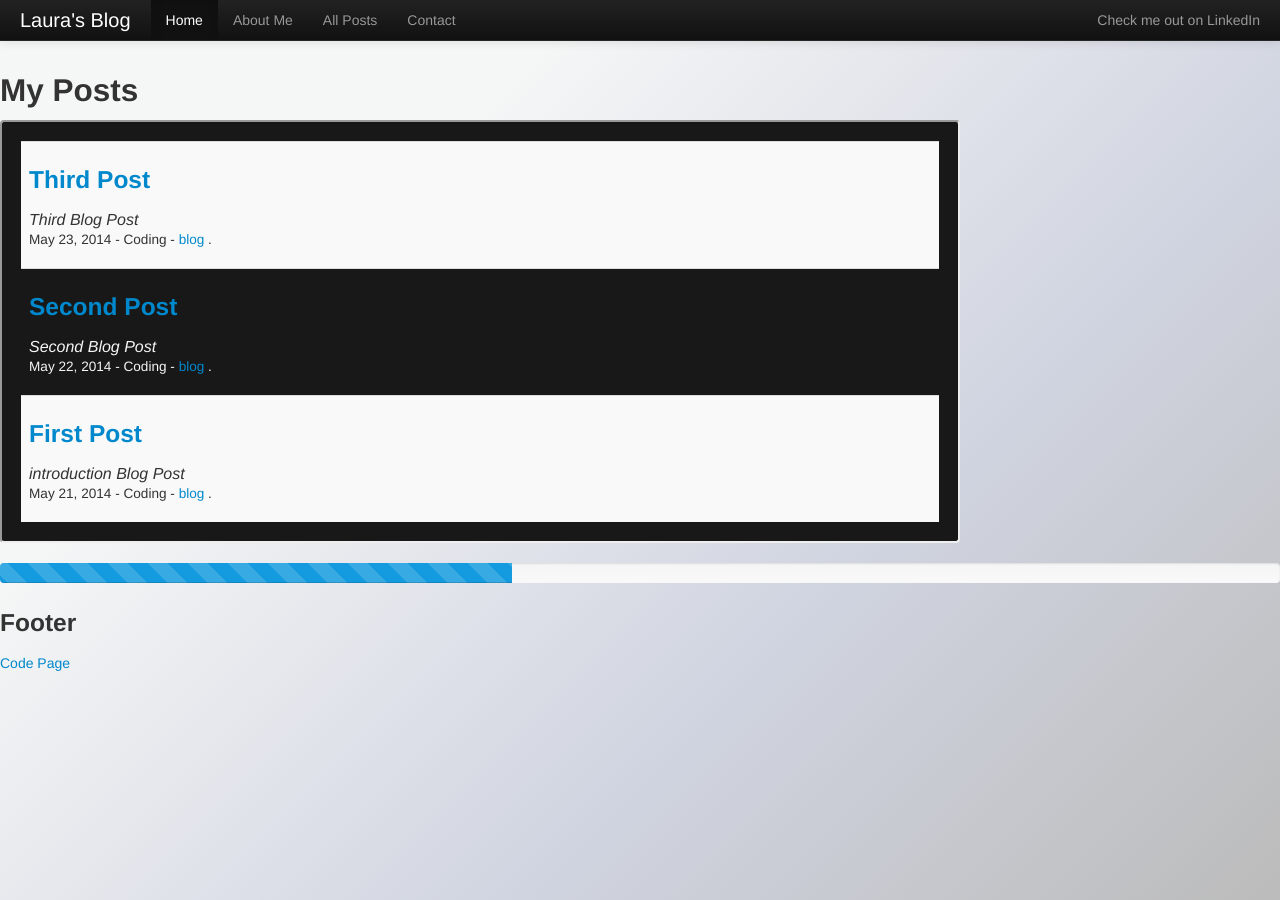
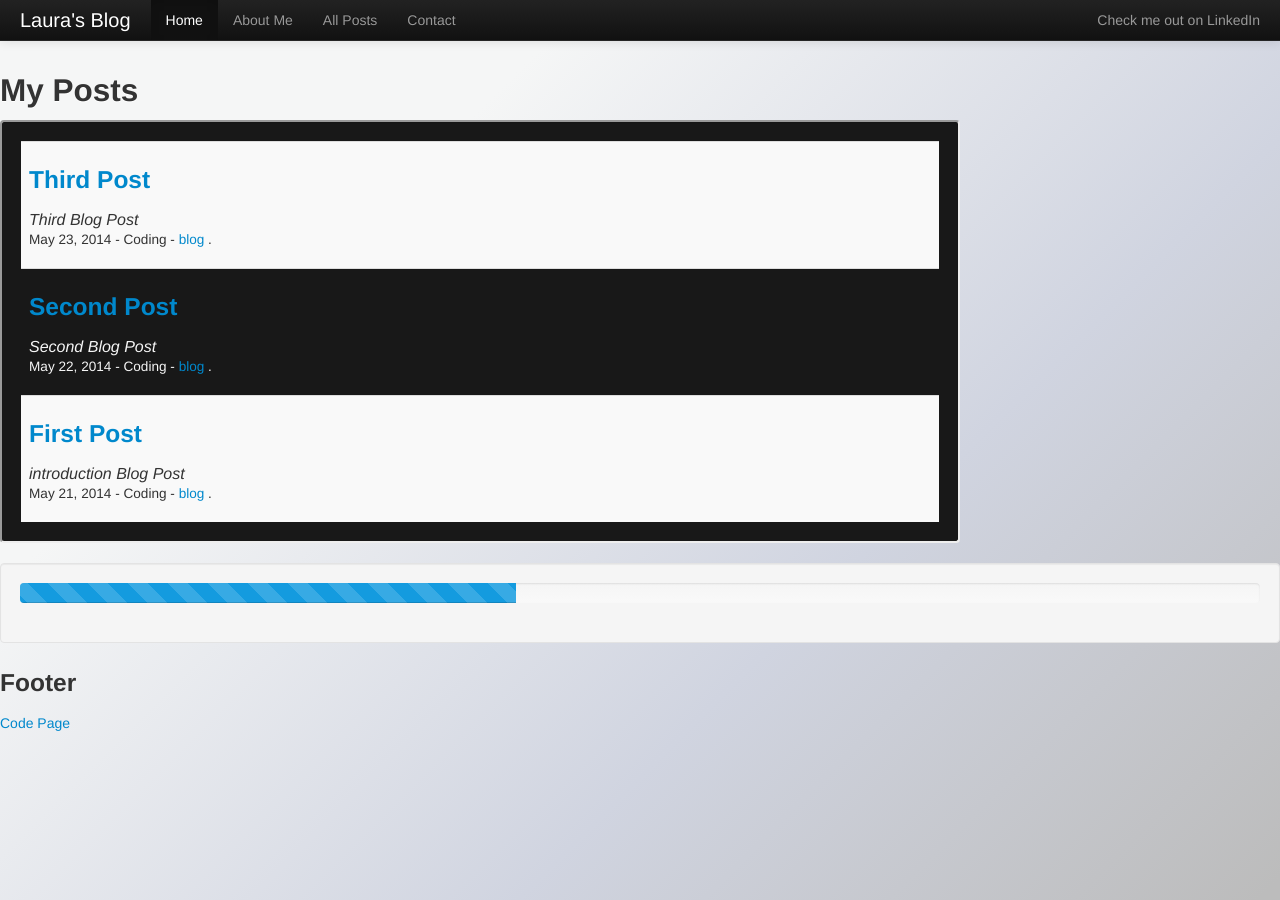
Before and after one commit to LauraR6561/Laurar6561.github.io, a Jekyll site: the page built from index.html, in a window 1280 px wide. Built offline with Jekyll 4.4.1, drawn with Linux system fonts in a browser that asks for light colours; Markdown is read by kramdown in place of the engine named in the settings.

Commit message:
changed id to class

```diff
--- a/_includes/skills.html
+++ b/_includes/skills.html
@@ -1,4 +1,4 @@
-<div id="well skills">
+<div class="well skills">
 <div class="progress progress-striped active">
       <div class="bar" style="width: 40%;"></div>
 </div>
```
